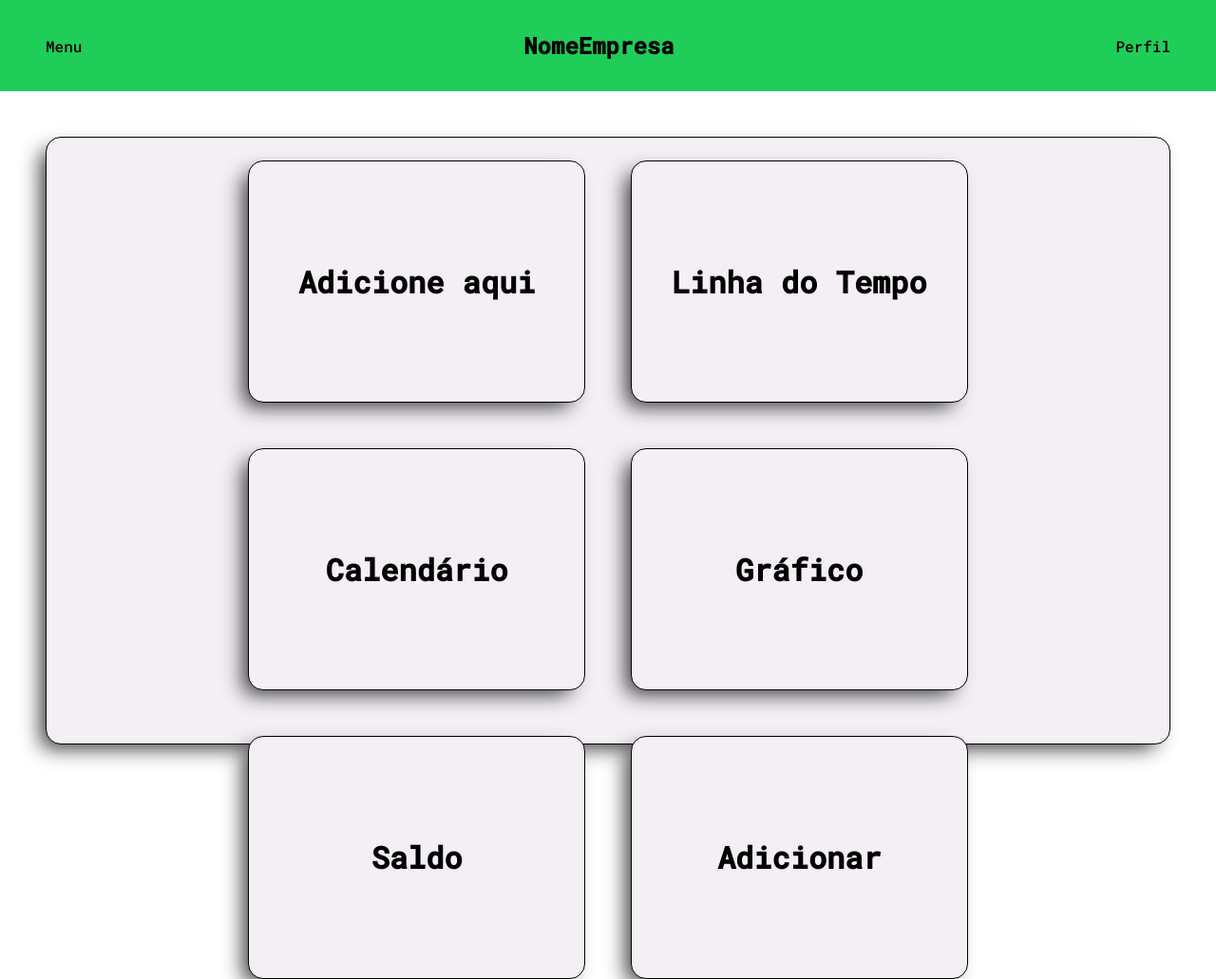
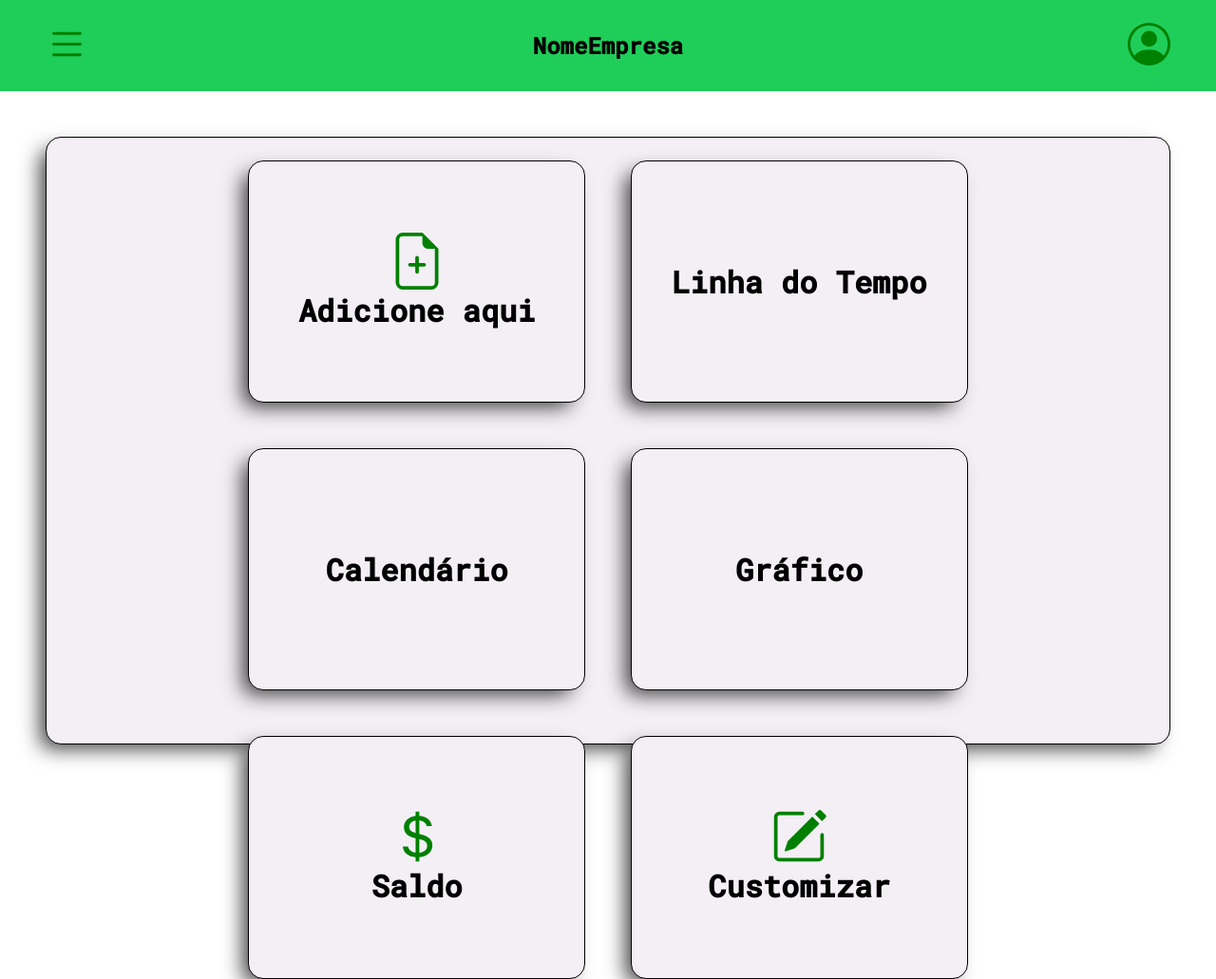
Before and after one commit to JoseAugustoDev/NotesEnterprise, a plain HTML site: page html/index.html in a window 1280 px wide. Shown: the whole page at 95% size. Drawn offline with Linux system fonts and the light colour scheme.

Commit message:
estilização index page

```diff
--- a/css/index.css
+++ b/css/index.css
@@ -58,3 +58,20 @@ main {
     -webkit-box-shadow: -10px 9px 21px -5px rgba(0,0,0,0.78);
     -moz-box-shadow: -10px 9px 21px -5px rgba(0,0,0,0.78);
 }
+
+.box:hover {
+    box-shadow: 10px 10px 38px 0px rgba(0,0,0,0.75);
+    -webkit-box-shadow: 10px 10px 38px 0px rgba(0,0,0,0.75);
+    -moz-box-shadow: 10px 10px 38px 0px rgba(0,0,0,0.75);
+}
+
+.drop-box, .balance-box, .add-box {
+    display: flex;
+    align-items: center;
+    flex-direction: column;
+    justify-content: center;
+}
+
+.bi {
+    color: green;''
+}
--- a/html/index.html
+++ b/html/index.html
@@ -10,15 +10,29 @@
 <body>
     <div class="container">
         <header>
-            <span>Menu</span>
+            <span>
+                <svg xmlns="http://www.w3.org/2000/svg" width="45" height="45" fill="currentColor" class="bi bi-list" viewBox="0 0 16 16">
+                    <path fill-rule="evenodd" d="M2.5 12a.5.5 0 0 1 .5-.5h10a.5.5 0 0 1 0 1H3a.5.5 0 0 1-.5-.5m0-4a.5.5 0 0 1 .5-.5h10a.5.5 0 0 1 0 1H3a.5.5 0 0 1-.5-.5m0-4a.5.5 0 0 1 .5-.5h10a.5.5 0 0 1 0 1H3a.5.5 0 0 1-.5-.5"/>
+                </svg>
+            </span>
 
             <h2>NomeEmpresa</h2>
 
-            <span>Perfil</span>
+            <span>
+                <svg xmlns="http://www.w3.org/2000/svg" width="45" height="45" fill="currentColor" class="bi bi-person-circle" viewBox="0 0 16 16">
+                    <path d="M11 6a3 3 0 1 1-6 0 3 3 0 0 1 6 0"/>
+                    <path fill-rule="evenodd" d="M0 8a8 8 0 1 1 16 0A8 8 0 0 1 0 8m8-7a7 7 0 0 0-5.468 11.37C3.242 11.226 4.805 10 8 10s4.757 1.225 5.468 2.37A7 7 0 0 0 8 1"/>
+                </svg>
+            </span>
         </header>
         <main>
             <div class="big-box">
+
                 <div class="drop-box box">
+                    <svg xmlns="http://www.w3.org/2000/svg" width="60" height="60" fill="currentColor" class="bi bi-file-earmark-plus" viewBox="0 0 16 16">
+                        <path d="M8 6.5a.5.5 0 0 1 .5.5v1.5H10a.5.5 0 0 1 0 1H8.5V11a.5.5 0 0 1-1 0V9.5H6a.5.5 0 0 1 0-1h1.5V7a.5.5 0 0 1 .5-.5"/>
+                        <path d="M14 4.5V14a2 2 0 0 1-2 2H4a2 2 0 0 1-2-2V2a2 2 0 0 1 2-2h5.5zm-3 0A1.5 1.5 0 0 1 9.5 3V1H4a1 1 0 0 0-1 1v12a1 1 0 0 0 1 1h8a1 1 0 0 0 1-1V4.5z"/>
+                    </svg>
                     <h1>Adicione aqui</h1>
                 </div>
 
@@ -35,12 +49,20 @@
                 </div>
 
                 <div class="balance-box box">
+                    <svg xmlns="http://www.w3.org/2000/svg" width="60" height="60" fill="currentColor" class="bi bi-currency-dollar" viewBox="0 0 16 16">
+                        <path d="M4 10.781c.148 1.667 1.513 2.85 3.591 3.003V15h1.043v-1.216c2.27-.179 3.678-1.438 3.678-3.3 0-1.59-.947-2.51-2.956-3.028l-.722-.187V3.467c1.122.11 1.879.714 2.07 1.616h1.47c-.166-1.6-1.54-2.748-3.54-2.875V1H7.591v1.233c-1.939.23-3.27 1.472-3.27 3.156 0 1.454.966 2.483 2.661 2.917l.61.162v4.031c-1.149-.17-1.94-.8-2.131-1.718H4zm3.391-3.836c-1.043-.263-1.6-.825-1.6-1.616 0-.944.704-1.641 1.8-1.828v3.495l-.2-.05zm1.591 1.872c1.287.323 1.852.859 1.852 1.769 0 1.097-.826 1.828-2.2 1.939V8.73l.348.086z"/>
+                    </svg>
                     <h1>Saldo</h1>
                 </div>
 
                 <div class="add-box box">
-                    <h1>Adicionar</h1>
+                    <svg xmlns="http://www.w3.org/2000/svg" width="60" height="60" fill="currentColor" class="bi bi-pencil-square" viewBox="0 0 16 16">
+                        <path d="M15.502 1.94a.5.5 0 0 1 0 .706L14.459 3.69l-2-2L13.502.646a.5.5 0 0 1 .707 0l1.293 1.293zm-1.75 2.456-2-2L4.939 9.21a.5.5 0 0 0-.121.196l-.805 2.414a.25.25 0 0 0 .316.316l2.414-.805a.5.5 0 0 0 .196-.12l6.813-6.814z"/>
+                        <path fill-rule="evenodd" d="M1 13.5A1.5 1.5 0 0 0 2.5 15h11a1.5 1.5 0 0 0 1.5-1.5v-6a.5.5 0 0 0-1 0v6a.5.5 0 0 1-.5.5h-11a.5.5 0 0 1-.5-.5v-11a.5.5 0 0 1 .5-.5H9a.5.5 0 0 0 0-1H2.5A1.5 1.5 0 0 0 1 2.5z"/>
+                    </svg>
+                    <h1>Customizar</h1>
                 </div>
+
             </div>
         </main>
     </div>
```
Also changed, not shown: 1 other file.
